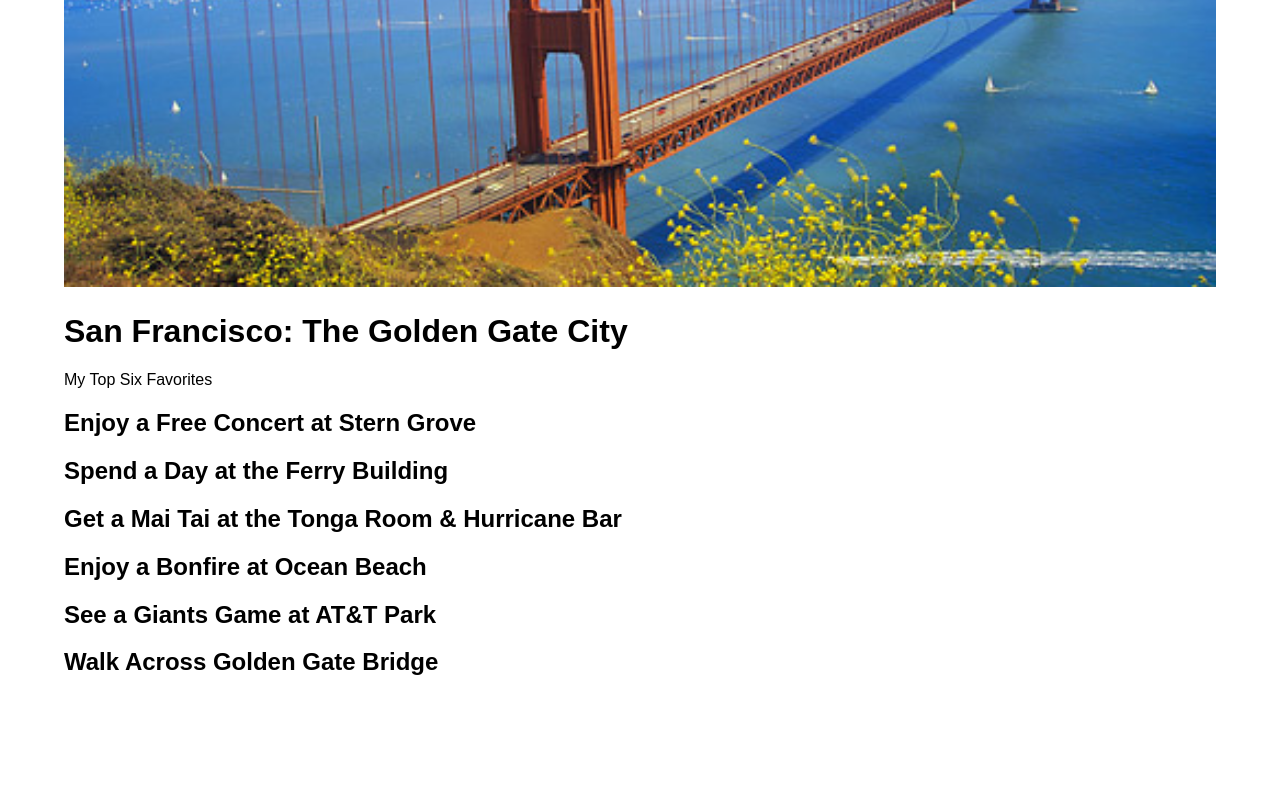
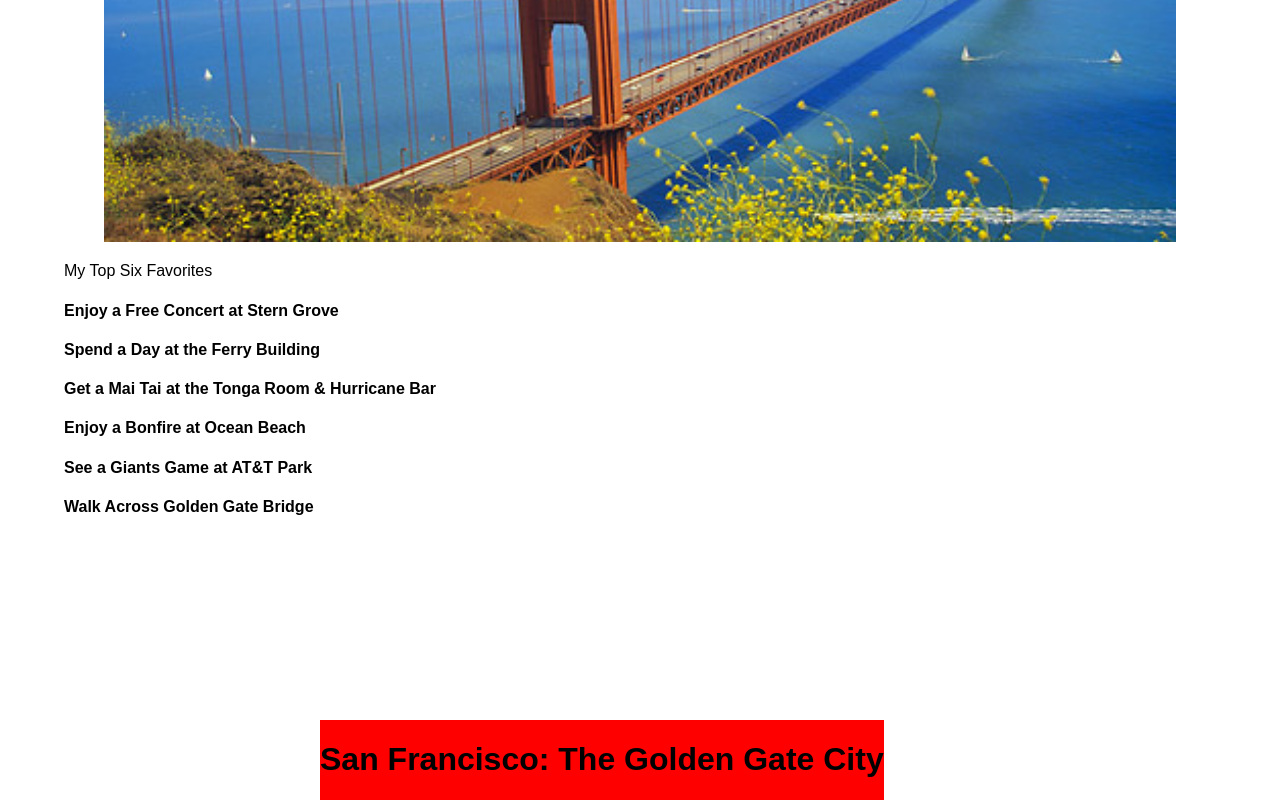
Before and after one commit to dwatson3/responsive-city-guide, a plain HTML site: page index.html in a window 1280 px wide. Shown: the part 480-1280 px from the top of the page. Before the commit the page ends 1176 px from the top, so only its background shows below. Drawn offline with Linux system fonts and the light colour scheme; files whose address does not match are found by name.

Commit message:
figcaption is centered

```diff
--- a/css/style.css
+++ b/css/style.css
@@ -19,6 +19,17 @@ a {
 
 }
 
+figcaption {
+	background: red;
+	margin: 0 auto;
+	overflow: hidden;
+	position: absolute;
+	text-align: center;
+
+	left: 25%;
+	top: 150%;
+}
+
 
 /*--- Base Layout Styles ---*/
 .main-navigation {
@@ -38,6 +49,15 @@ a {
 	margin: 0 auto;
 	width: 100%;
 }
+
+.left {
+	float: left;
+}
+
+.right {
+	float: right;
+}
+
 
 /*--- Media Queries ---*/
 
--- a/index.html
+++ b/index.html
@@ -33,39 +33,42 @@
 </div>
 <!-- main-header ends -->
 
-<div class="banner">
+<!-- <div class="banner"> -->
+<figure>
 	<div class="main-city-img">
-	<img src="../img/intro_sf.jpg" alt="San Francisco">
+		<img src="../img/intro_sf.jpg" alt="San Francisco">
 	</div>
 
-	<h1> San Francisco: The Golden Gate City </h1>
-
-</div>
+	<figcaption>
+		<h1> San Francisco: The Golden Gate City </h1>
+	</figcaption>
+</figure>
+<!-- </div> --><!-- closes div banner -->
 
 <span> My Top Six Favorites </span>
 
 <div class="primary col">
-	<h2> Enjoy a Free Concert at Stern Grove </h2>
+	<h4> Enjoy a Free Concert at Stern Grove </h4>
 </div>
 
 <div class="secondary col">
-	<h2> Spend a Day at the Ferry Building </h2>
+	<h4> Spend a Day at the Ferry Building </h4>
 </div>
 
 <div class="tertiary col">
-	<h2> Get a Mai Tai at the Tonga Room & Hurricane Bar </h2>
+	<h4> Get a Mai Tai at the Tonga Room & Hurricane Bar </h4>
 </div>
 
 <div class="primary col">
-	<h2> Enjoy a Bonfire at Ocean Beach </h2>
+	<h4> Enjoy a Bonfire at Ocean Beach </h4>
 </div>
 
 <div class="secondary col">
-	<h2> See a Giants Game at AT&T Park </h2>
+	<h4> See a Giants Game at AT&T Park </h4>
 </div>
 
 <div class="tertiary col">
-	<h2> Walk Across Golden Gate Bridge </h2>
+	<h4> Walk Across Golden Gate Bridge </h4>
 </div>
 
 <script src="script.js"></script>
```
